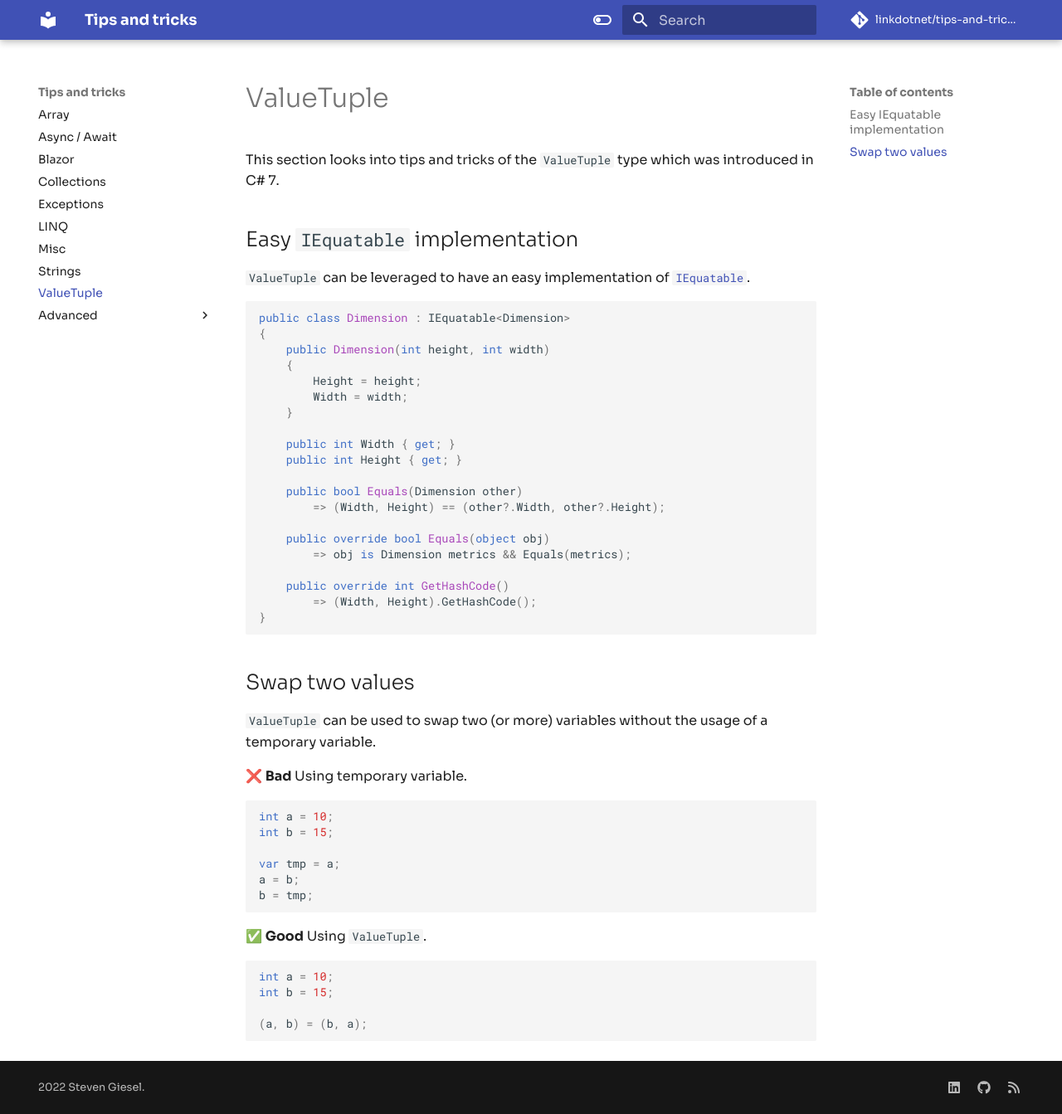
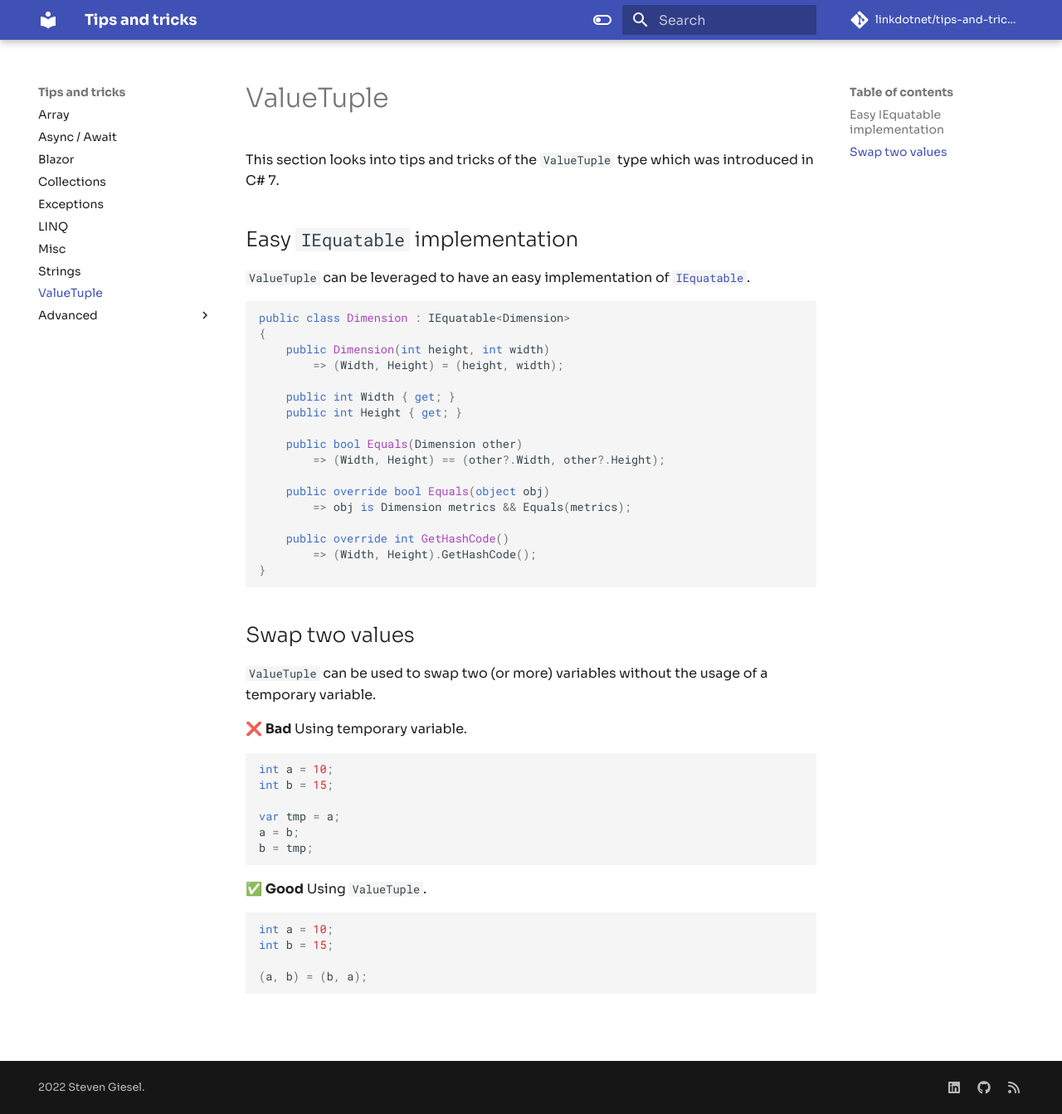
Before and after one commit to linkdotnet/tips-and-tricks, an MkDocs documentation site: the page built from docs/valuetuple.md, in a window 1280 px wide and 1343 px high. Shown: the whole window at 83% size. Built offline with MkDocs 1.6.1 and Material for MkDocs 9.7.7, drawn with Linux system fonts in a browser that asks for light colours; comment, search, counter and statistics services are not loaded.

Commit message:
ctor as valuetuple

```diff
--- a/docs/valuetuple.md
+++ b/docs/valuetuple.md
@@ -8,10 +8,7 @@ This section looks into tips and tricks of the `ValueTuple` type which was intro
 public class Dimension : IEquatable<Dimension>
 {
     public Dimension(int height, int width)
-    {
-        Height = height;
-        Width = width;
-    }
+        => (Width, Height) = (height, width);
 
     public int Width { get; }
     public int Height { get; }
```
